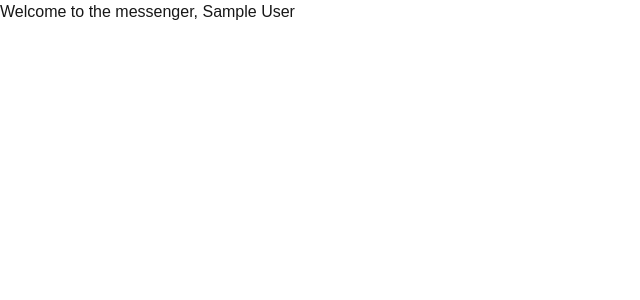
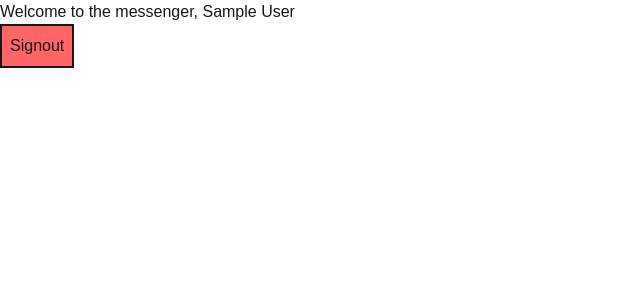
Before and after one commit to rodionvr/linguagram, a Next.js app in the folder frontend/: page /secret in a window 1280 px wide. Shown: the top 300 px of the page, without its empty margins (0-640 px from the left). Built offline with nearby package versions, Linux system fonts and the light colour scheme; no server answers; sample sign-in values are in the browser's storage.

Commit message:
adds corrections

```diff
--- a/frontend/src/app/profile/page.tsx
+++ b/frontend/src/app/profile/page.tsx
@@ -13,18 +13,19 @@ export default async function SignIn() {
           await signOut();
         }}
       >
-        <button type="submit" className="p-2 border-2 bg-blue-400">Signout</button>
+        <button type="submit" className="p-2 border-2 bg-red-400">Signout</button>
       </form>
     </>
   ) : (
     <>
       <form
+        className="flex flex-col items-center justify-center gap-4"
         action={async () => {
           "use server";
           await signIn("google", { redirectTo: '/secret'});
         }}
       >
-        <button type="submit" className="mx-auto">Signin with Google</button>
+        <button type="submit" className="m-auto border-2 p-2 bg-green-400">Signin with Google</button>
       </form>
     </>
   );
--- a/frontend/src/app/secret/page.tsx
+++ b/frontend/src/app/secret/page.tsx
@@ -1,13 +1,25 @@
-import { auth, signIn, signOut } from "@/auth";
+import { auth, signOut } from "@/auth";
 import { redirect } from "next/navigation";
 
 export default async function Secret() {
-    const session = await auth();
-    const user = session?.user;
+  const session = await auth();
+  const user = session?.user;
 
-    if(!session) return redirect("/profile")
+  if (!session) return redirect("/profile");
 
-    return (
-    <h1>Welcome to the messenger, { user?.name}</h1>
-    )
+  return (
+    <>
+      <h1>Welcome to the messenger, {user?.name}</h1>
+      <form
+        action={async () => {
+          "use server";
+          await signOut();
+        }}
+      >
+        <button type="submit" className="p-2 border-2 bg-red-400">
+          Signout
+        </button>
+      </form>
+    </>
+  );
 }
```
